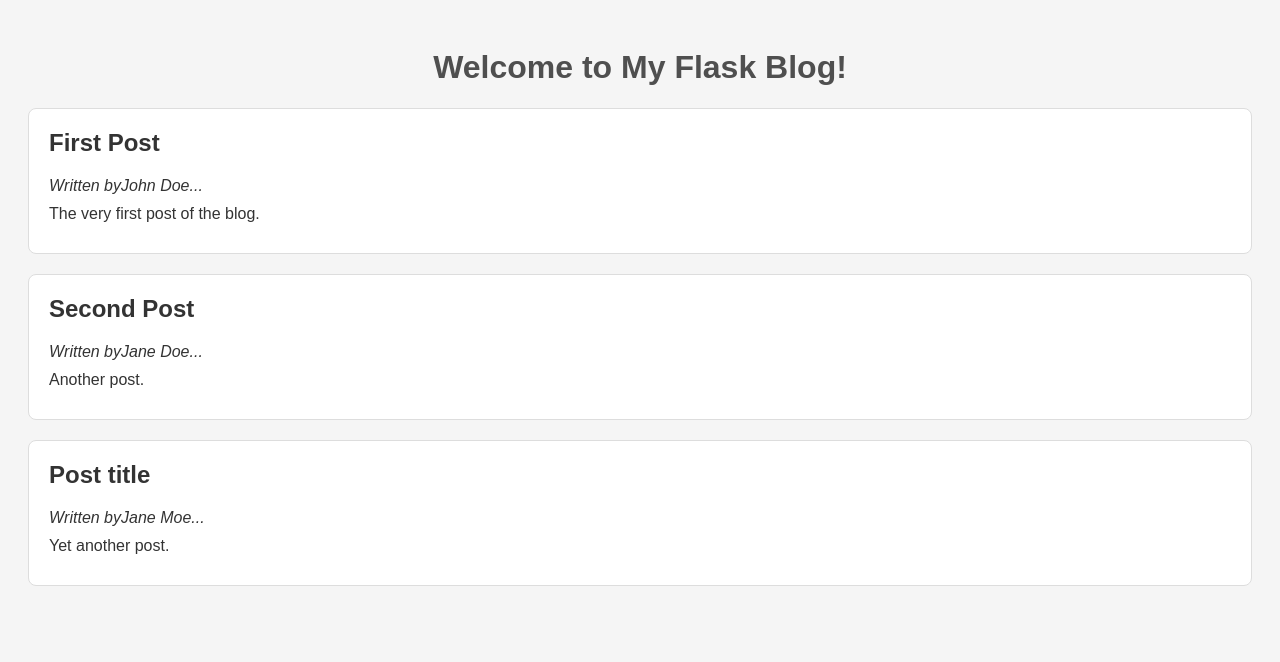
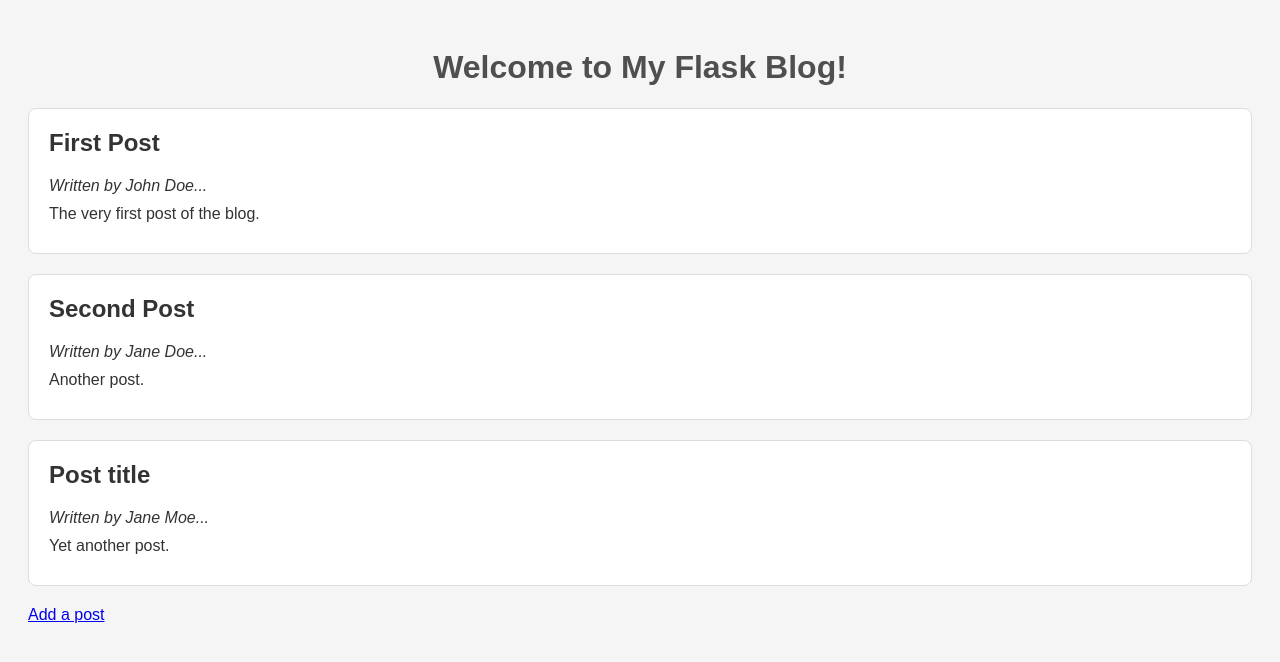
Before and after one commit to Mazdaratti/Masterblog, a Flask app: page / in a window 1280 px wide. Shown: the top 662 px of the page. Run offline with Flask 3, Linux system fonts and the light colour scheme.

Commit message:
Link to '/add' route added

```diff
--- a/templates/index.html
+++ b/templates/index.html
@@ -11,9 +11,10 @@
         {% for post in posts %}
         <div class="post">
             <h2> {{post.title}}</h2>
-            <p><em>Written by{{post.author}}...</em></p>
+            <p><em>Written by {{post.author}}...</em></p>
             <p>{{post.content}}</p>
         </div>
         {% endfor %}
+        <a class="button" href="/add">Add a post</a>
 </body>
 </html>
```
